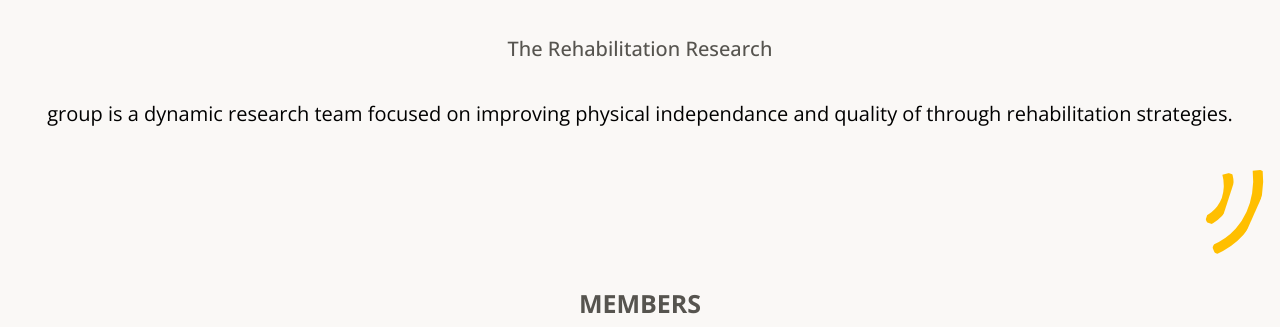
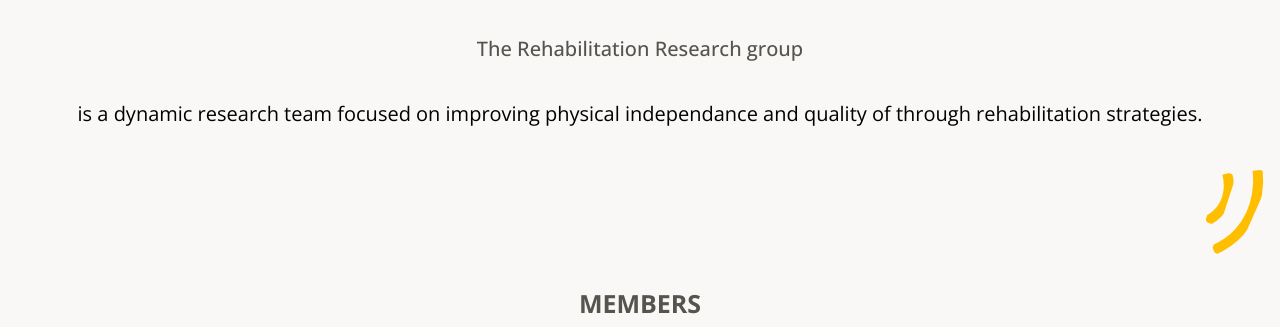
Before and after one commit to EHB-MCT/full-projects-2-2023-2024-rere-3, a plain HTML site: page docs/home.html in a window 1280 px wide. Shown: the part 742-1069 px from the top of the page. Drawn offline with nearby package versions, Linux system fonts and the light colour scheme.

```diff
--- a/docs/home.css
+++ b/docs/home.css
@@ -179,6 +179,7 @@
 
 footer {
 	background-color: #ffbf00;
+	margin-bottom: 0;
 }
 
 nav {
--- a/docs/home.html
+++ b/docs/home.html
@@ -46,7 +46,7 @@
 
                     <div class="intro-text">
                         <h2>WHO ARE WE?</h2>
-                        <p><span>The Rehabilitation Research </span>  group is a
+                        <p><span>The Rehabilitation Research group </span>  is a
                             dynamic research team focused on improving physical independance and
                             quality of through rehabilitation strategies.</p>
                          </div>
```
